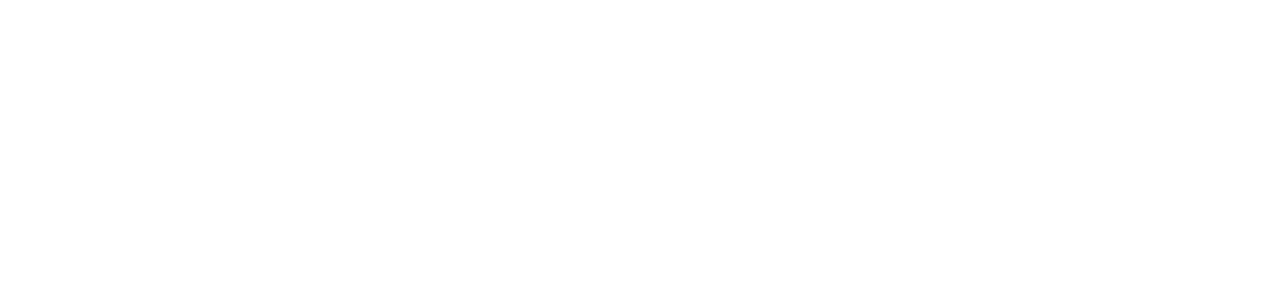
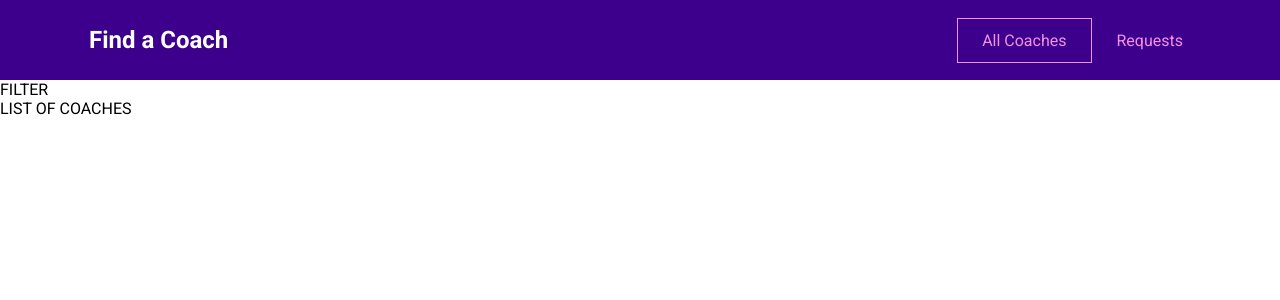
Before and after one commit to k1d12r04/find-a-coach-app, a Vue app: page /coaches in a window 1280 px wide. Shown: the top 300 px of the page. Built offline with nearby package versions, Linux system fonts and the light colour scheme.

Commit message:
Adjust main layout and styling

```diff
--- a/src/App.vue
+++ b/src/App.vue
@@ -1,7 +1,30 @@
 <template>
+  <TheHeader />
   <router-view></router-view>
 </template>
 
 <script>
-export default {};
+import TheHeader from './components/layout/TheHeader.vue';
+
+export default {
+  components: {
+    TheHeader,
+  },
+};
 </script>
+
+<style>
+@import url('https://fonts.googleapis.com/css2?family=Roboto:wght@400;700&display=swap');
+
+* {
+  box-sizing: border-box;
+}
+
+html {
+  font-family: 'Roboto', sans-serif;
+}
+
+body {
+  margin: 0;
+}
+</style>
--- /dev/null
+++ b/src/components/layout/TheHeader.vue
@@ -0,0 +1,76 @@
+<template>
+  <header>
+    <nav>
+      <h1>
+        <router-link to="/">Find a Coach</router-link>
+      </h1>
+      <ul>
+        <li>
+          <router-link to="/coaches">All Coaches</router-link>
+          <router-link to="/requests">Requests</router-link>
+        </li>
+      </ul>
+    </nav>
+  </header>
+</template>
+
+<style scoped>
+header {
+  width: 100%;
+  height: 5rem;
+  background-color: #3d008d;
+  display: flex;
+  justify-content: center;
+  align-items: center;
+}
+
+header a {
+  text-decoration: none;
+  color: #f391e3;
+  display: inline-block;
+  padding: 0.75rem 1.5rem;
+  border: 1px solid transparent;
+}
+
+a:active,
+a:hover,
+a.router-link-active {
+  border: 1px solid #f391e3;
+}
+
+h1 {
+  margin: 0;
+}
+
+h1 a {
+  color: white;
+  margin: 0;
+}
+
+h1 a:hover,
+h1 a:active,
+h1 a.router-link-active {
+  border-color: transparent;
+}
+
+header nav {
+  width: 90%;
+  margin: auto;
+  display: flex;
+  justify-content: space-between;
+  align-items: center;
+}
+
+header ul {
+  list-style: none;
+  margin: 0;
+  padding: 0;
+  display: flex;
+  justify-content: center;
+  align-items: center;
+}
+
+li {
+  margin: 0 0.5rem;
+}
+</style>
--- a/src/pages/coaches/CoachesList.vue
+++ b/src/pages/coaches/CoachesList.vue
@@ -1,3 +1,4 @@
 <template>
-  <div></div>
+  <section>FILTER</section>
+  <section>LIST OF COACHES</section>
 </template>
```
